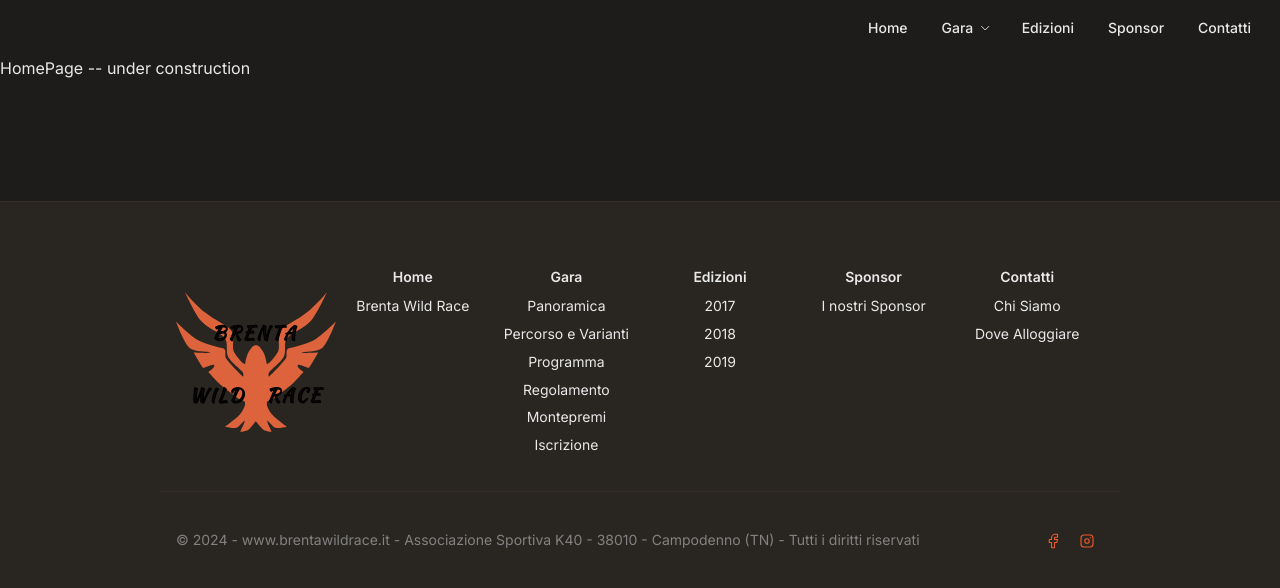
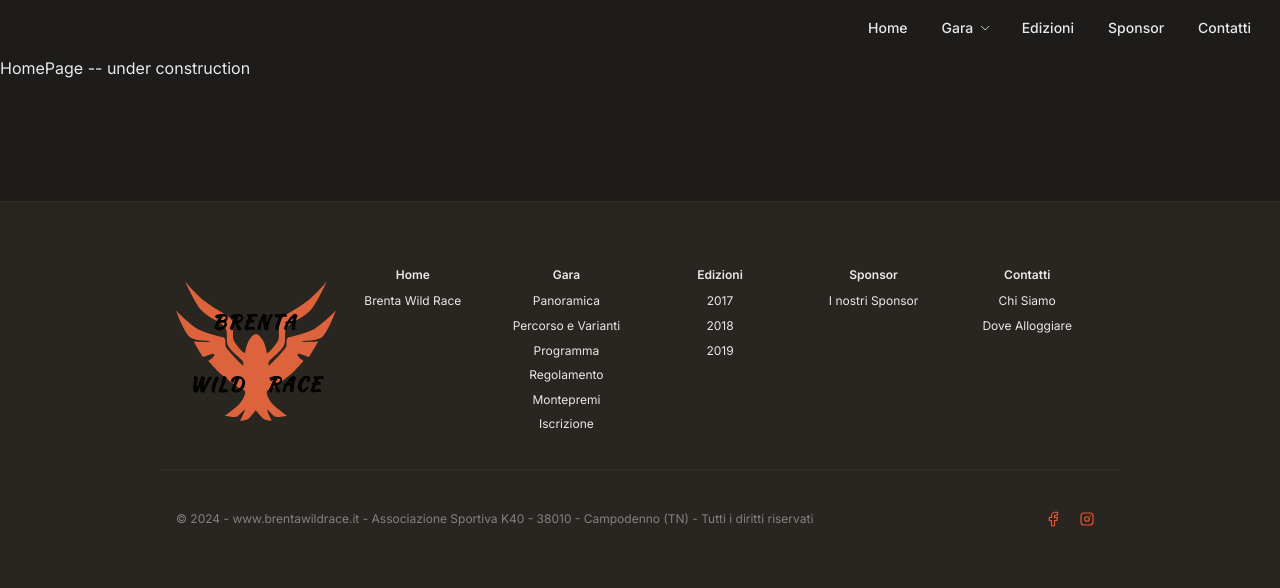
Before and after one commit to elibattistoni/brenta-wild-race, a React (Vite) app: page / in a window 1280 px wide. Shown: the top 588 px of the page. Built offline with nearby package versions, Linux system fonts and the light colour scheme.

Commit message:
feat(social): fix icons in footer

```diff
--- a/src/components/layout/Footer.jsx
+++ b/src/components/layout/Footer.jsx
@@ -31,7 +31,7 @@ const Footer = () => {
         {footerLinks}
       </Container>
       <Container className={classes.afterFooter}>
-        <Text c="dimmed" size="sm">
+        <Text c="dimmed" size="xs">
           © 2024 - www.brentawildrace.it - Associazione Sportiva K40 - 38010 -
           Campodenno (TN) - Tutti i diritti riservati
         </Text>
@@ -47,20 +47,14 @@ const Footer = () => {
             color="var(--mantine-color-orangeBrenta-0)"
             variant="subtle"
           >
-            <IconBrandFacebook
-              style={{ width: rem(18), height: rem(18) }}
-              stroke={1.5}
-            />
+            <IconBrandFacebook className={classes.icons} stroke={1.5} />
           </ActionIcon>
           <ActionIcon
             size="lg"
             color="var(--mantine-color-orangeBrenta-0)"
             variant="subtle"
           >
-            <IconBrandInstagram
-              style={{ width: rem(18), height: rem(18) }}
-              stroke={1.5}
-            />
+            <IconBrandInstagram className={classes.icons} stroke={1.5} />
           </ActionIcon>
         </Group>
       </Container>
--- a/src/components/layout/Footer.module.css
+++ b/src/components/layout/Footer.module.css
@@ -20,7 +20,7 @@
 }
 
 .title {
-  font-size: var(--mantine-font-size-sm);
+  font-size: var(--mantine-font-size-xs);
   font-weight: 600;
   margin-bottom: calc(var(--mantine-spacing-xs) / 2);
   color: var(--mantine-color-fontWhite-0);
@@ -29,7 +29,7 @@
 .link {
   display: block;
   color: var(--mantine-color-fontWhite-0);
-  font-size: var(--mantine-font-size-sm);
+  font-size: var(--mantine-font-size-xs);
   padding-top: rem(3px);
   padding-bottom: rem(3px);
   text-decoration: none;
@@ -46,6 +46,7 @@
   @media (max-width: $mantine-breakpoint-sm) {
     flex-direction: column;
     align-items: center;
+    gap: rem(24px);
   }
 }
 
@@ -64,5 +65,16 @@
 .social {
   @media (max-width: $mantine-breakpoint-sm) {
     margin-top: var(--mantine-spacing-xs);
+    gap:rem(24px) !important
   }
 }
+
+.icons {
+  width: rem(18px);
+  height: rem(18px);
+
+  @media (max-width: $mantine-breakpoint-sm) {
+    width: rem(24px);
+    height: rem(24px);
+  }
+}
```
